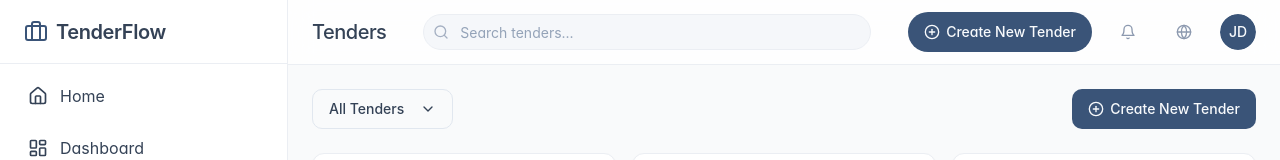
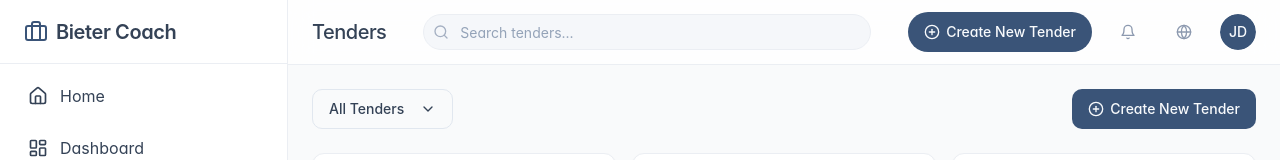
Before and after one commit to pspplus/bieter-cockpit, a React (Vite) app: page /tenders in a window 1280 px wide. Shown: the top 160 px of the page. Built offline with nearby package versions, Linux system fonts and the light colour scheme.

Commit message:
Rename software
Rename the software to "Bieter Coach".

```diff
--- a/index.html
+++ b/index.html
@@ -1,10 +1,11 @@
+
 <!DOCTYPE html>
 <html lang="en">
   <head>
     <meta charset="UTF-8" />
     <meta name="viewport" content="width=device-width, initial-scale=1.0" />
-    <title>tenderly-organized</title>
-    <meta name="description" content="Lovable Generated Project" />
+    <title>Bieter Coach</title>
+    <meta name="description" content="Public Tender Management Simplified" />
     <meta name="author" content="Lovable" />
     <meta property="og:image" content="/og-image.png" />
   </head>
--- a/src/components/layout/Sidebar.tsx
+++ b/src/components/layout/Sidebar.tsx
@@ -4,6 +4,7 @@ import { Link, useLocation } from "react-router-dom";
 import { cn } from "@/lib/utils";
 import { Button } from "@/components/ui/button";
 import { ScrollArea } from "@/components/ui/scroll-area";
+import { useTranslation } from "react-i18next";
 import {
   ChevronLeft,
   FileCheck,
@@ -25,6 +26,7 @@ interface SidebarProps {
 export function Sidebar({ isOpen, onClose }: SidebarProps) {
   const [isMobile, setIsMobile] = useState(window.innerWidth < 768);
   const location = useLocation();
+  const { t } = useTranslation();
 
   useEffect(() => {
     const handleResize = () => setIsMobile(window.innerWidth < 768);
@@ -44,7 +46,7 @@ export function Sidebar({ isOpen, onClose }: SidebarProps) {
       <div className="flex h-16 items-center border-b border-tender-100 px-6">
         <Link to="/" className="flex items-center gap-2 font-semibold tracking-tight">
           <Briefcase className="h-6 w-6 text-primary" />
-          <span className="text-xl">TenderFlow</span>
+          <span className="text-xl">{t('general.appName')}</span>
         </Link>
         {isMobile && (
           <Button
--- a/src/locales/de.json
+++ b/src/locales/de.json
@@ -1,7 +1,7 @@
 
 {
   "general": {
-    "appName": "TenderFlow",
+    "appName": "Bieter Coach",
     "slogan": "Öffentliche Ausschreibungen vereinfacht",
     "pageNotFound": "Seite nicht gefunden",
     "pageNotFoundDescription": "Die gesuchte Seite existiert nicht oder wurde entfernt. Bitte überprüfen Sie die URL.",
--- a/src/locales/en.json
+++ b/src/locales/en.json
@@ -1,7 +1,7 @@
 
 {
   "general": {
-    "appName": "TenderFlow",
+    "appName": "Bieter Coach",
     "slogan": "Public Tender Management Simplified",
     "pageNotFound": "Page not found",
     "pageNotFoundDescription": "Sorry, we couldn't find the page you're looking for. The page might have been removed or the URL might be incorrect.",
--- a/src/pages/Index.tsx
+++ b/src/pages/Index.tsx
@@ -2,9 +2,11 @@
 import { useNavigate } from "react-router-dom";
 import { Button } from "@/components/ui/button";
 import { ChevronRight, Briefcase, FileText, CheckCircle } from "lucide-react";
+import { useTranslation } from "react-i18next";
 
 export default function Index() {
   const navigate = useNavigate();
+  const { t } = useTranslation();
 
   return (
     <div className="min-h-screen flex flex-col">
@@ -12,10 +14,10 @@ export default function Index() {
         <div className="container mx-auto px-4 py-4 flex justify-between items-center">
           <div className="flex items-center gap-2">
             <Briefcase className="h-6 w-6 text-primary" />
-            <span className="text-xl font-semibold">TenderFlow</span>
+            <span className="text-xl font-semibold">{t('general.appName')}</span>
           </div>
           <Button onClick={() => navigate("/dashboard")} className="rounded-full">
-            Get Started
+            {t('general.getStarted')}
           </Button>
         </div>
       </header>
@@ -24,13 +26,13 @@ export default function Index() {
         <section className="py-16 md:py-24">
           <div className="container mx-auto px-4 text-center max-w-3xl">
             <div className="inline-block px-3 py-1 bg-primary/10 text-primary rounded-full text-sm font-medium mb-6 animate-fade-in">
-              Public Tender Management Simplified
+              {t('general.slogan')}
             </div>
             <h1 className="text-4xl md:text-5xl lg:text-6xl font-semibold tracking-tight mb-6 animate-slide-up">
-              Streamline Your Public Tender Process
+              {t('landing.headline')}
             </h1>
             <p className="text-lg text-tender-600 mb-8 animate-slide-up" style={{ animationDelay: "100ms" }}>
-              Efficiently manage every stage of your public tender workflow with our intuitive platform. From initial document review to project implementation.
+              {t('landing.subheadline')}
             </p>
             <div className="flex flex-col sm:flex-row justify-center gap-4 animate-slide-up" style={{ animationDelay: "200ms" }}>
               <Button
@@ -38,7 +40,7 @@ export default function Index() {
                 onClick={() => navigate("/dashboard")}
                 className="rounded-full"
               >
-                Get Started
+                {t('general.getStarted')}
                 <ChevronRight className="h-4 w-4 ml-1" />
               </Button>
               <Button
@@ -47,7 +49,7 @@ export default function Index() {
                 onClick={() => navigate("/tenders")}
                 className="rounded-full"
               >
-                View Tenders
+                {t('general.viewTenders')}
               </Button>
             </div>
           </div>
@@ -99,7 +101,7 @@ export default function Index() {
 
       <footer className="bg-white border-t border-tender-100 py-8">
         <div className="container mx-auto px-4 text-center text-tender-500 text-sm">
-          <p>© 2023 TenderFlow. All rights reserved.</p>
+          <p>© 2023 {t('general.appName')}. All rights reserved.</p>
         </div>
       </footer>
     </div>
```
